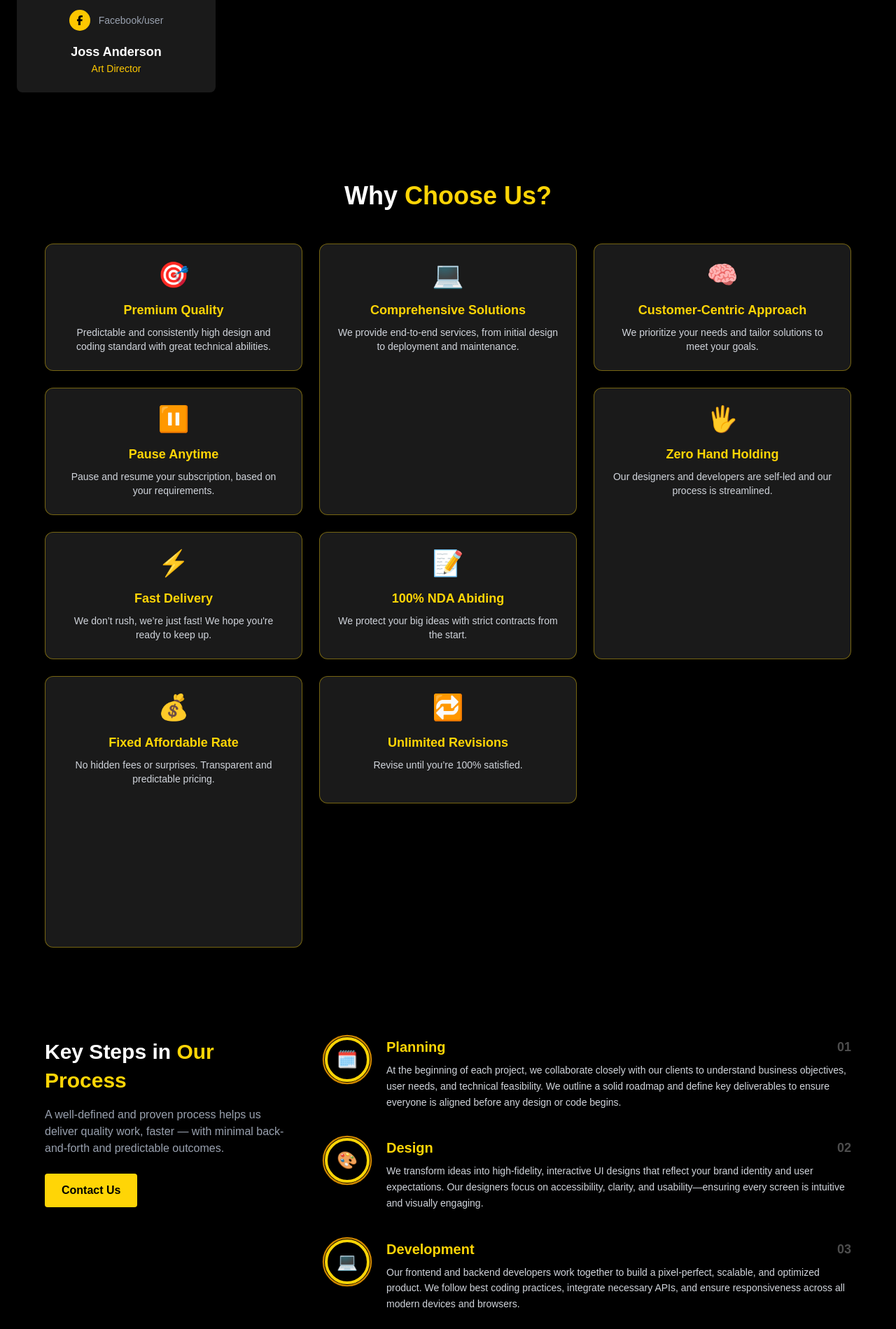
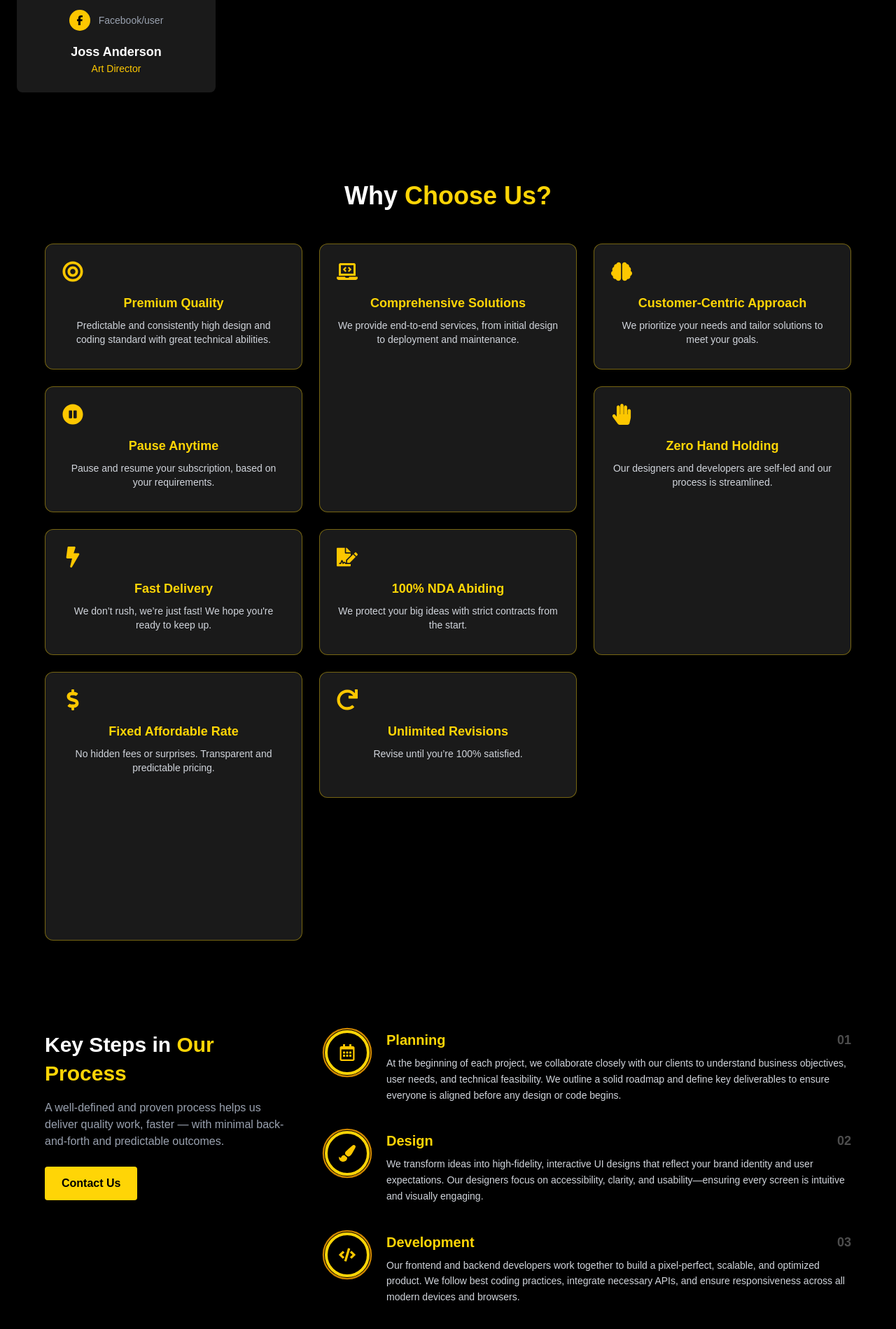
Before and after one commit to sanket5257/ramscript, a Next.js app: page / in a window 1280 px wide. Shown: the part 3267-5166 px from the top of the page at 70% size. Built offline with nearby package versions, Linux system fonts and the light colour scheme.

Commit message:
icon updated

```diff
--- a/src/components/ProcessSection.jsx
+++ b/src/components/ProcessSection.jsx
@@ -1,45 +1,55 @@
 'use client';
+
+import React, { useEffect, useRef, useState } from 'react';
+import {
+  FaRegCalendarAlt,
+  FaPaintBrush,
+  FaCode,
+  FaVial,
+  FaRocket,
+  FaChartBar,
+} from 'react-icons/fa';
 
 const steps = [
   {
     title: 'Planning',
     desc: 'At the beginning of each project, we collaborate closely with our clients to understand business objectives, user needs, and technical feasibility. We outline a solid roadmap and define key deliverables to ensure everyone is aligned before any design or code begins.',
-    icon: '🗓️',
+    icon: <FaRegCalendarAlt className="text-yellow-400 text-2xl" />,
     step: '01',
   },
   {
     title: 'Design',
     desc: 'We transform ideas into high-fidelity, interactive UI designs that reflect your brand identity and user expectations. Our designers focus on accessibility, clarity, and usability—ensuring every screen is intuitive and visually engaging.',
-    icon: '🎨',
+    icon: <FaPaintBrush className="text-yellow-400 text-2xl" />,
     step: '02',
   },
   {
     title: 'Development',
     desc: 'Our frontend and backend developers work together to build a pixel-perfect, scalable, and optimized product. We follow best coding practices, integrate necessary APIs, and ensure responsiveness across all modern devices and browsers.',
-    icon: '💻',
+    icon: <FaCode className="text-yellow-400 text-2xl" />,
     step: '03',
   },
   {
     title: 'Testing',
     desc: 'Before launch, we rigorously test the product using manual and automated tools. Our QA team identifies bugs, validates features, and ensures the platform is secure, performant, and ready for production.',
-    icon: '🧪',
+    icon: <FaVial className="text-yellow-400 text-2xl" />,
     step: '04',
   },
   {
     title: 'Launch & Support',
     desc: 'After deployment, we monitor for any issues, provide ongoing updates, and handle enhancements. We’re committed to long-term success and remain available for continuous improvement, scaling, or new feature development.',
-    icon: '🚀',
+    icon: <FaRocket className="text-yellow-400 text-2xl" />,
     step: '05',
   },
   {
     title: 'Monitoring & Optimization',
     desc: 'We continuously monitor performance, analyze user behavior, and optimize key metrics such as speed, engagement, and SEO. Insights from real usage help us improve product quality and maintain top-notch user experience.',
-    icon: '📊',
+    icon: <FaChartBar className="text-yellow-400 text-2xl" />,
     step: '06',
   },
 ];
 
-export default function ProcessSection() {
+const ProcessSection = () => {
   return (
     <section className="bg-black text-white py-16 px-4 sm:px-8 lg:px-16">
       <div className="max-w-7xl mx-auto grid md:grid-cols-3 gap-12">
@@ -56,14 +66,45 @@ export default function ProcessSection() {
           </button>
         </div>
 
-        {/* Right Steps */}
+        {/* Right Steps with animation */}
         <div className="md:col-span-2 space-y-10">
           {steps.map((step, index) => (
-            <div key={index} className="flex items-start gap-6">
+            <AnimatedStep key={index} {...step} />
+          ))}
+        </div>
+      </div>
+    </section>
+  );
+};
+
+// Scroll Animation Wrapper
+const AnimatedStep = ({ title, desc, icon, step }) => {
+  const ref = useRef(null);
+  const [visible, setVisible] = useState(false);
+
+  useEffect(() => {
+    const observer = new IntersectionObserver(
+      ([entry]) => entry.isIntersecting && setVisible(true),
+      { threshold: 0.2 }
+    );
+
+    const currentRef = ref.current;
+    if (currentRef) observer.observe(currentRef);
+
+    return () => currentRef && observer.unobserve(currentRef);
+  }, []);
+
+  return (
+    <div
+      ref={ref}
+      className={`flex items-start gap-6 transform transition-all duration-700 ease-out ${
+        visible ? 'opacity-100 translate-y-0' : 'opacity-0 translate-y-8'
+      }`}
+    >
       {/* Icon Circle */}
       <div className="flex-shrink-0 relative">
         <div className="h-16 w-16 rounded-full border-4 border-[#FFD506] flex items-center justify-center text-2xl relative z-10 bg-black">
-                  {step.icon}
+          {icon}
         </div>
         <div className="absolute inset-0 border-2 border-yellow-600 rounded-full z-0 scale-110"></div>
       </div>
@@ -71,17 +112,15 @@ export default function ProcessSection() {
       {/* Text Content */}
       <div className="flex-1">
         <div className="flex justify-between items-start">
-                  <h3 className="text-xl font-semibold text-[#FFD506]">{step.title}</h3>
-                  <span className="text-lg font-bold text-white opacity-30">{step.step}</span>
+          <h3 className="text-xl font-semibold text-[#FFD506]">{title}</h3>
+          <span className="text-lg font-bold text-white opacity-30">{step}</span>
         </div>
         <p className="text-sm text-gray-300 mt-2 leading-relaxed">
-                  {step.desc}
+          {desc}
         </p>
       </div>
     </div>
-          ))}
-        </div>
-      </div>
-    </section>
   );
-}
+};
+
+export default ProcessSection;
--- a/src/components/RecentProjects.jsx
+++ b/src/components/RecentProjects.jsx
@@ -1,5 +1,7 @@
 'use client'
 import { useState } from 'react'
+import { FiChevronLeft, FiChevronRight } from 'react-icons/fi'
+
 
 const projects = [
   {
@@ -51,20 +53,22 @@ export default function RecentProjects() {
           </button>
 
           {/* Arrows */}
+          {/* Arrows */}
 <div className="flex gap-4 pt-6">
   <button
     onClick={goLeft}
     className="w-12 h-12 rounded-full bg-yellow-400 text-black text-xl flex items-center justify-center shadow hover:bg-yellow-300"
   >
-              ←
+    <FiChevronLeft className="w-6 h-6" />
   </button>
   <button
     onClick={goRight}
     className="w-12 h-12 rounded-full bg-yellow-400 text-black text-xl flex items-center justify-center shadow hover:bg-yellow-300"
   >
-              →
+    <FiChevronRight className="w-6 h-6" />
   </button>
 </div>
+
         </div>
 
         {/* RIGHT SIDE - Medium size card with fixed height */}
--- a/src/components/WhyChooseUs.jsx
+++ b/src/components/WhyChooseUs.jsx
@@ -1,52 +1,65 @@
 'use client';
+import {
+  FaBullseye,
+  FaLaptopCode,
+  FaBrain,
+  FaPauseCircle,
+  FaHandPaper,
+  FaBolt,
+  FaFileSignature,
+  FaDollarSign,
+  FaRedo,
+} from 'react-icons/fa'
+
 
 const features = [
   {
     title: 'Premium Quality',
     desc: 'Predictable and consistently high design and coding standard with great technical abilities.',
-    icon: '🎯',
+    icon: <FaBullseye className="text-3xl text-yellow-400" />,
   },
   {
     title: 'Comprehensive Solutions',
     desc: 'We provide end-to-end services, from initial design to deployment and maintenance.',
-    icon: '💻',
+    icon: <FaLaptopCode className="text-3xl text-yellow-400" />,
   },
   {
     title: 'Customer-Centric Approach',
     desc: 'We prioritize your needs and tailor solutions to meet your goals.',
-    icon: '🧠',
+    icon: <FaBrain className="text-3xl text-yellow-400" />,
   },
   {
     title: 'Pause Anytime',
     desc: 'Pause and resume your subscription, based on your requirements.',
-    icon: '⏸️',
+    icon: <FaPauseCircle className="text-3xl text-yellow-400" />,
   },
   {
     title: 'Zero Hand Holding',
     desc: 'Our designers and developers are self-led and our process is streamlined.',
-    icon: '🖐️',
+    icon: <FaHandPaper className="text-3xl text-yellow-400" />,
   },
   {
     title: 'Fast Delivery',
     desc: 'We don’t rush, we’re just fast! We hope you\'re ready to keep up.',
-    icon: '⚡',
+    icon: <FaBolt className="text-3xl text-yellow-400" />,
   },
   {
     title: '100% NDA Abiding',
     desc: 'We protect your big ideas with strict contracts from the start.',
-    icon: '📝',
+    icon: <FaFileSignature className="text-3xl text-yellow-400" />,
   },
   {
     title: 'Fixed Affordable Rate',
     desc: 'No hidden fees or surprises. Transparent and predictable pricing.',
-    icon: '💰',
+    icon: <FaDollarSign className="text-3xl text-yellow-400" />,
   },
   {
     title: 'Unlimited Revisions',
     desc: 'Revise until you’re 100% satisfied.',
-    icon: '🔁',
+    icon: <FaRedo className="text-3xl text-yellow-400" />,
   },
-];
+]
+
 
 export default function WhyChooseUs() {
   return (
```
Lines whose indentation alone changed are shown as unchanged.
